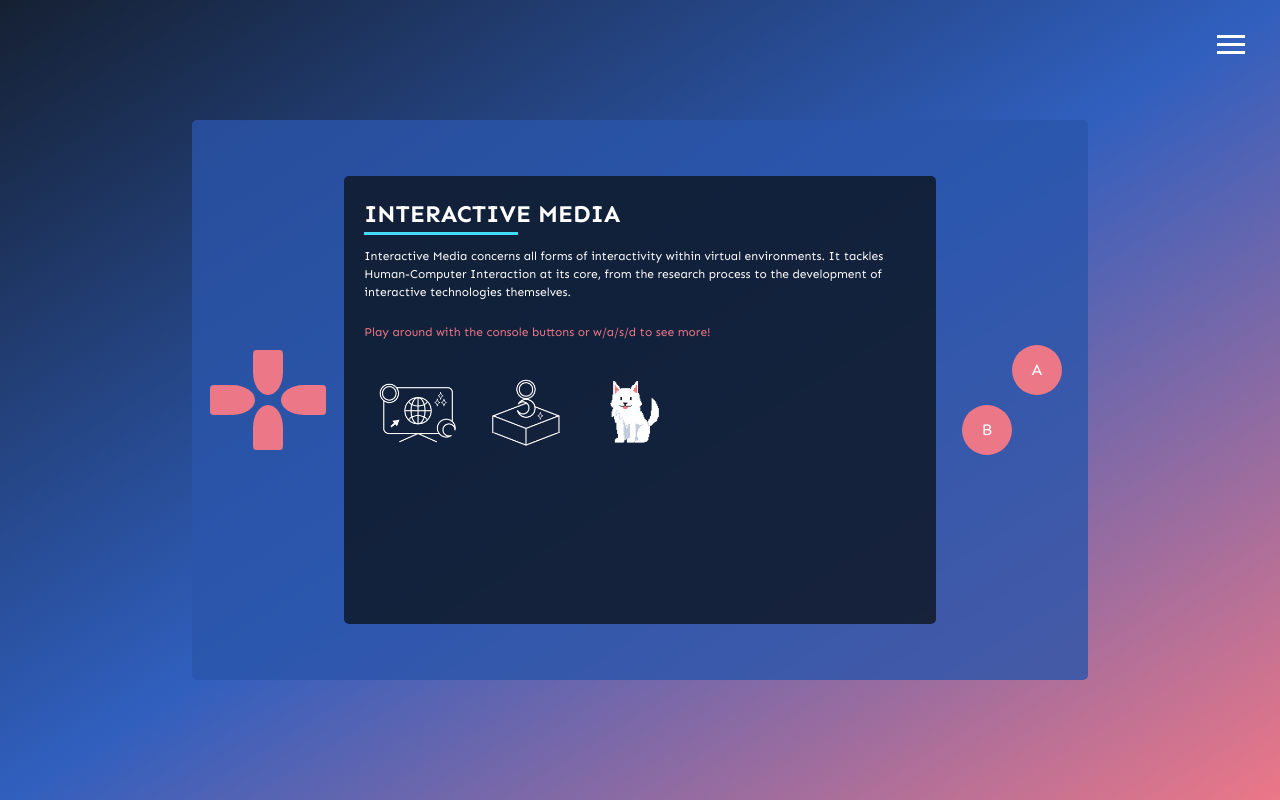
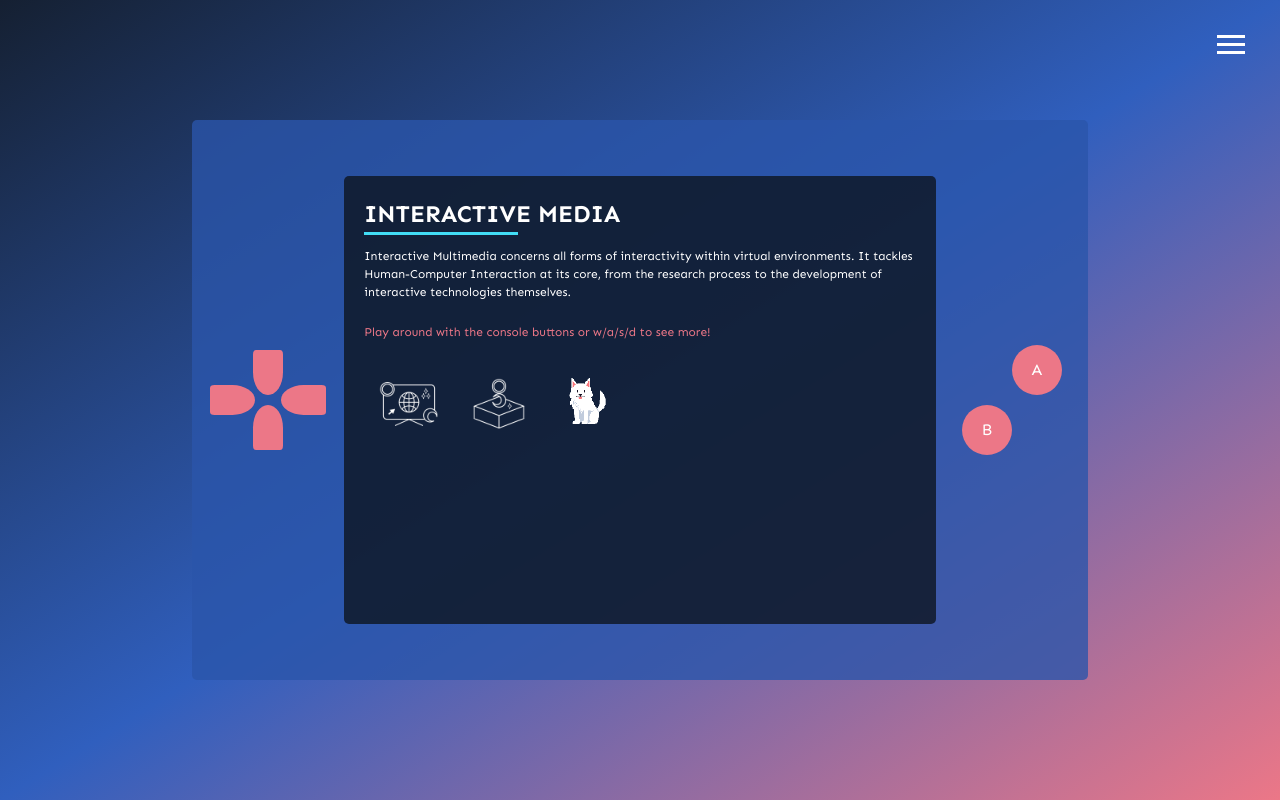
Before and after one commit to elleinin/portfolio, a website: page dist/interactive_media.html in a window 1280 px wide. Drawn offline with nearby package versions, Linux system fonts and the light colour scheme.

Commit message:
version 1.5 | Post-cadetship update

```diff
--- a/scss/_about.scss
+++ b/scss/_about.scss
@@ -189,6 +189,7 @@
                 &-web {
                     .container {
                         width: 100%;
+                        height: 50%;
                         margin-top: -5px;
                         padding-top: -10px;
                         line-height: 16px;
@@ -251,13 +252,14 @@
                 }
                 .gameselection {
                     width: 100%;
-                    height: 35%;
+                    height: 30%;
                     display: flex;
                     flex-direction: row;
+                    bottom: 0;
                     .prev {
                         //background-color: rgba(darken($pink-color, 5), $background-opacity);
-                        height: 88px;
-                        width: 88px;
+                        height: 70px;
+                        width: 70px;
                         margin: 10px;
                         //padding: 30px;
                         // display: flex;
@@ -279,7 +281,7 @@
                             @include easeOut;
                         }
                         img {
-                            height: 80px;
+                            height: 60px;
                         }
                         &.more {
                             border-radius: 50%;
```
Also changed, not shown: README.md, dist/about.html, dist/css/main.css, dist/index.html, dist/interactive_media.html.
